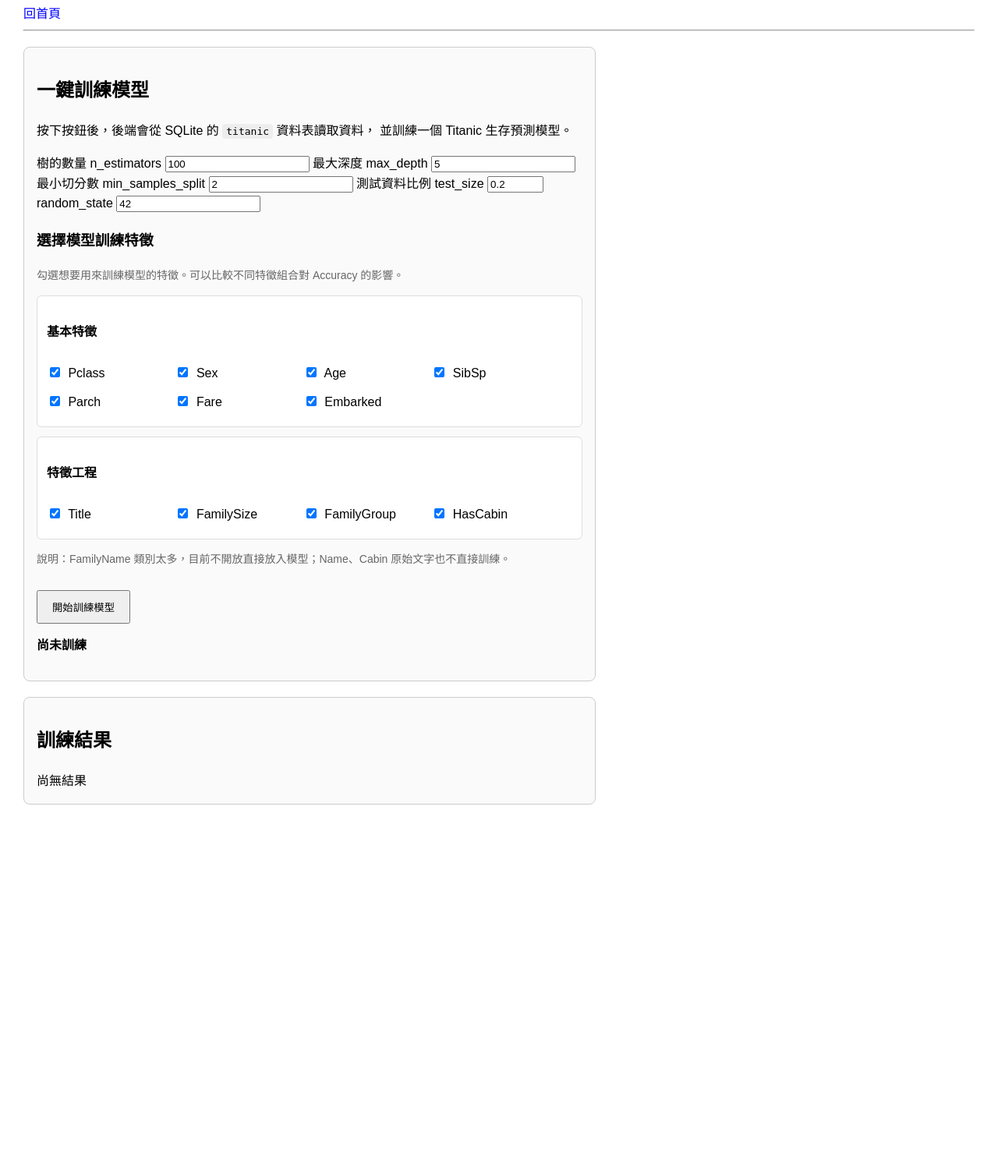
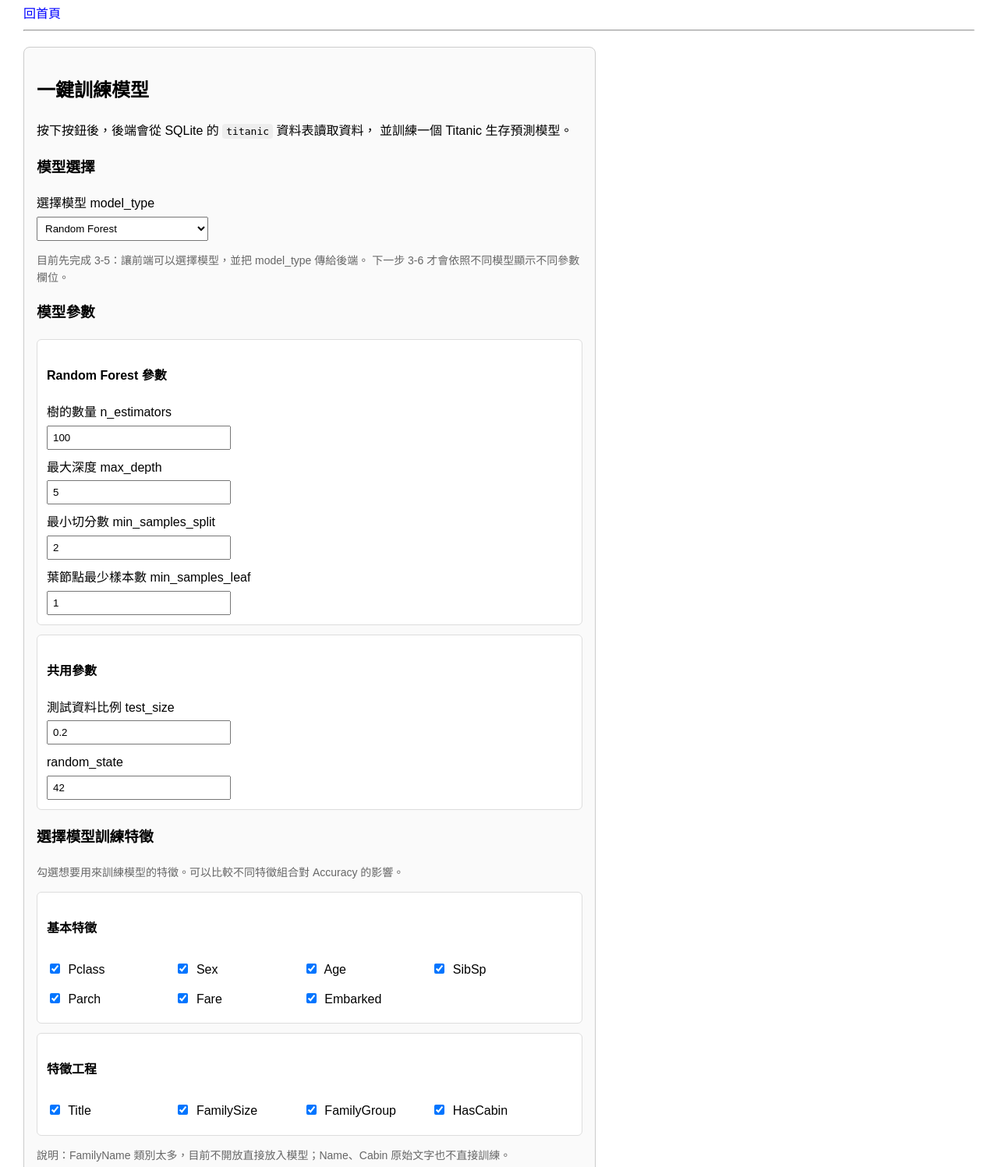
Before and after one commit to likaisuwork9616/Kai_ML_Ajax_titanic, a Flask app: page /ml in a window 1280 px wide. Shown: the part 198-1695 px from the top of the page at 78% size. Before the commit the page ends 1230 px from the top, so only its background shows below. Run offline with Flask 3, Linux system fonts and the light colour scheme.

Commit message:
增加更多模型

```diff
--- a/app.py
+++ b/app.py
@@ -7,7 +7,8 @@ from datetime import datetime
 
 from flask import Flask, jsonify, request, render_template
 from sklearn.model_selection import train_test_split
-from sklearn.ensemble import RandomForestClassifier
+from sklearn.ensemble import RandomForestClassifier, GradientBoostingClassifier
+from sklearn.linear_model import LogisticRegression
 from sklearn.metrics import accuracy_score
 
 app = Flask(__name__)
@@ -244,6 +245,93 @@ def save_model_info(info):
 
     with open(MODEL_INFO_PATH, "w", encoding="utf-8") as f:
         json.dump(info, f, ensure_ascii=False, indent=4)
+
+def build_model(model_type, params):
+    """
+    根據 model_type 建立不同的機器學習模型。
+
+    回傳：
+    model：真正要訓練的模型
+    model_name：模型名稱，存到 model_info.json
+    best_params：本次模型使用的參數
+    """
+
+    test_size = float(params.get("test_size", 0.2))
+    random_state = int(params.get("random_state", 42))
+
+    if model_type == "random_forest":
+        n_estimators = int(params.get("n_estimators", 100))
+        max_depth = int(params.get("max_depth", 5))
+        min_samples_split = int(params.get("min_samples_split", 2))
+        min_samples_leaf = int(params.get("min_samples_leaf", 1))
+
+        model = RandomForestClassifier(
+            n_estimators=n_estimators,
+            max_depth=max_depth,
+            min_samples_split=min_samples_split,
+            min_samples_leaf=min_samples_leaf,
+            random_state=random_state
+        )
+
+        model_name = "RandomForestClassifier"
+
+        best_params = {
+            "n_estimators": n_estimators,
+            "max_depth": max_depth,
+            "min_samples_split": min_samples_split,
+            "min_samples_leaf": min_samples_leaf,
+            "test_size": test_size,
+            "random_state": random_state
+        }
+
+    elif model_type == "logistic_regression":
+        C = float(params.get("C", 1.0))
+        max_iter = int(params.get("max_iter", 1000))
+        solver = params.get("solver", "liblinear")
+
+        model = LogisticRegression(
+            C=C,
+            max_iter=max_iter,
+            solver=solver,
+            random_state=random_state
+        )
+
+        model_name = "LogisticRegression"
+
+        best_params = {
+            "C": C,
+            "max_iter": max_iter,
+            "solver": solver,
+            "test_size": test_size,
+            "random_state": random_state
+        }
+
+    elif model_type == "gradient_boosting":
+        n_estimators = int(params.get("n_estimators", 100))
+        learning_rate = float(params.get("learning_rate", 0.1))
+        max_depth = int(params.get("max_depth", 3))
+
+        model = GradientBoostingClassifier(
+            n_estimators=n_estimators,
+            learning_rate=learning_rate,
+            max_depth=max_depth,
+            random_state=random_state
+        )
+
+        model_name = "GradientBoostingClassifier"
+
+        best_params = {
+            "n_estimators": n_estimators,
+            "learning_rate": learning_rate,
+            "max_depth": max_depth,
+            "test_size": test_size,
+            "random_state": random_state
+        }
+
+    else:
+        raise ValueError(f"不支援的模型類型：{model_type}")
+
+    return model, model_name, best_params
 
 
 # ============================================================
@@ -733,9 +821,23 @@ def train_titanic_model():
         # 讀取前端從 ml.html 傳來的超參數
         params = request.get_json() or {}
 
-        n_estimators = int(params.get("n_estimators", 100))
-        max_depth = int(params.get("max_depth", 5))
-        min_samples_split = int(params.get("min_samples_split", 2))
+        # 3-1 新增：讀取模型類型
+        # 目前先只支援 random_forest，後面 3-2、3-4 再加入其他模型
+        model_type = params.get("model_type", "random_forest")
+
+        allowed_model_types = [
+            "random_forest",
+            "logistic_regression",
+            "gradient_boosting"
+        ]
+
+        if model_type not in allowed_model_types:
+            return jsonify({
+                "error": "不支援的模型類型",
+                "model_type": model_type,
+                "allowed_model_types": allowed_model_types
+            }), 400
+
         test_size = float(params.get("test_size", 0.2))
         random_state = int(params.get("random_state", 42))
 
@@ -783,13 +885,8 @@ def train_titanic_model():
             stratify=y
         )
 
-        # 5-2：訓練一個簡單的隨機森林模型
-        model = RandomForestClassifier(
-            n_estimators=n_estimators,
-            max_depth=max_depth,
-            min_samples_split=min_samples_split,
-            random_state=random_state
-        )
+        # 3-3：用 build_model() 統一建立模型
+        model, model_name, best_params = build_model(model_type, params)
 
         model.fit(X_train, y_train)
 
@@ -827,15 +924,10 @@ def train_titanic_model():
         model_info = {
         "trained": True,
         "message": "模型已訓練完成",
-        "model": "RandomForestClassifier",
+        "model_type": model_type,
+        "model": model_name,
         "accuracy": round(accuracy, 4),
-        "best_params": {
-            "n_estimators": model.n_estimators,
-            "max_depth": model.max_depth,
-            "min_samples_split": model.min_samples_split,
-            "test_size": test_size,
-            "random_state": model.random_state
-        },
+        "best_params": best_params,
         "selected_features": selected_features,
         "features": list(X.columns),
         "preprocessing_info": preprocessing_info,
@@ -871,6 +963,7 @@ def train_titanic_model():
         # 回傳訓練結果給前端
         return jsonify({
             "message": "training completed",
+            "model_type": model_type,
             "model": model_info["model"],
             "rows": model_info["rows"],
             "features": model_info["features"],
@@ -923,16 +1016,12 @@ def check_model_status():
     return jsonify({
     "trained": True,
     "message": model_info.get("message", "模型已訓練完成"),
+    "model_type": model_info.get("model_type"),
     "model": model_info.get("model"),
     "accuracy": model_info.get("accuracy"),
     "best_params": model_info.get("best_params"),
-
-    # 2-9 新增：顯示使用者勾選的原始特徵
     "selected_features": model_info.get("selected_features"),
-
-    # 訓練後實際進模型的欄位，包含 one-hot encoding 後的欄位
     "features": model_info.get("features"),
-
     "rows": model_info.get("rows"),
     "train_size": model_info.get("train_size"),
     "test_size": model_info.get("test_size"),
--- a/templates/ml.html
+++ b/templates/ml.html
@@ -26,6 +26,18 @@
         button:disabled {
             cursor: not-allowed;
             opacity: 0.6;
+        }
+
+        label {
+            display: block;
+            margin-top: 10px;
+        }
+
+        input,
+        select {
+            padding: 6px;
+            margin-top: 4px;
+            width: 220px;
         }
 
         .card {
@@ -102,11 +114,20 @@
 
         .feature-checkbox input {
             margin-right: 6px;
+            width: auto;
         }
 
         .small-note {
             color: #666;
             font-size: 14px;
+        }
+
+        .model-param-group {
+            margin-top: 12px;
+            padding: 12px;
+            border: 1px solid #ddd;
+            border-radius: 6px;
+            background-color: white;
         }
     </style>
 </head>
@@ -132,6 +153,44 @@
             並訓練一個 Titanic 生存預測模型。
         </p>
 
+        <!-- 3-5 新增：模型選擇下拉選單 -->
+        <h3>模型選擇</h3>
+
+        <label for="modelTypeInput">選擇模型 model_type</label>
+        <select id="modelTypeInput">
+            <option value="logistic_regression">Logistic Regression</option>
+            <option value="random_forest" selected>Random Forest</option>
+            <option value="gradient_boosting">Gradient Boosting</option>
+        </select>
+
+        <p class="small-note">
+            目前先完成 3-5：讓前端可以選擇模型，並把 model_type 傳給後端。
+            下一步 3-6 才會依照不同模型顯示不同參數欄位。
+        </p>
+
+        <h3>模型參數</h3>
+
+        <!-- Logistic Regression 參數 -->
+        <div id="logisticParams" class="model-param-group">
+            <h4>Logistic Regression 參數</h4>
+
+            <label>C</label>
+            <input id="cInput" type="number" value="1.0" min="0.01" step="0.01">
+
+            <label>max_iter</label>
+            <input id="maxIterInput" type="number" value="1000" min="100" step="100">
+
+            <label>solver</label>
+            <select id="solverInput">
+                <option value="liblinear" selected>liblinear</option>
+                <option value="lbfgs">lbfgs</option>
+            </select>
+        </div>
+
+        <!-- Random Forest 參數 -->
+        <div id="randomForestParams" class="model-param-group">
+            <h4>Random Forest 參數</h4>
+
             <label>樹的數量 n_estimators</label>
             <input id="nEstimatorsInput" type="number" value="100" min="10">
 
@@ -141,11 +200,34 @@
             <label>最小切分數 min_samples_split</label>
             <input id="minSamplesSplitInput" type="number" value="2" min="2">
 
+            <label>葉節點最少樣本數 min_samples_leaf</label>
+            <input id="minSamplesLeafInput" type="number" value="1" min="1">
+        </div>
+
+        <!-- Gradient Boosting 參數 -->
+        <div id="gradientBoostingParams" class="model-param-group">
+            <h4>Gradient Boosting 參數</h4>
+
+            <label>弱學習器數量 n_estimators</label>
+            <input id="gbEstimatorsInput" type="number" value="100" min="10">
+
+            <label>學習率 learning_rate</label>
+            <input id="learningRateInput" type="number" value="0.1" min="0.01" max="1" step="0.01">
+
+            <label>最大深度 max_depth</label>
+            <input id="gbMaxDepthInput" type="number" value="3" min="1">
+        </div>
+
+        <!-- 共用參數 -->
+        <div class="model-param-group">
+            <h4>共用參數</h4>
+
             <label>測試資料比例 test_size</label>
             <input id="testSizeInput" type="number" value="0.2" min="0.1" max="0.5" step="0.05">
 
             <label>random_state</label>
             <input id="randomStateInput" type="number" value="42">
+        </div>
 
         <div class="feature-section">
             <h3>選擇模型訓練特徵</h3>
@@ -224,8 +306,6 @@
 
         <button id="trainButton">開始訓練模型</button>
 
-
-
         <p id="statusText" class="status">尚未訓練</p>
     </div>
 
@@ -253,6 +333,7 @@
             if (result.trained === true) {
                 statusBox.innerHTML = `
                     <p>目前狀態：模型已訓練完成</p>
+                    <p>模型類型：${result.model_type ?? result.model ?? "未提供"}</p>
                     <p>Accuracy：${result.accuracy ?? "未提供"}</p>
                     <p>最佳參數：${JSON.stringify(result.best_params ?? {})}</p>
                 `;
@@ -269,6 +350,32 @@
         const trainButton = document.getElementById("trainButton");
         const statusText = document.getElementById("statusText");
         const resultArea = document.getElementById("resultArea");
+        const modelTypeInput = document.getElementById("modelTypeInput");
+
+        const logisticParams = document.getElementById("logisticParams");
+        const randomForestParams = document.getElementById("randomForestParams");
+        const gradientBoostingParams = document.getElementById("gradientBoostingParams");
+
+        function updateParamFields() {
+            const modelType = modelTypeInput.value;
+
+            logisticParams.style.display = "none";
+            randomForestParams.style.display = "none";
+            gradientBoostingParams.style.display = "none";
+
+            if (modelType === "logistic_regression") {
+                logisticParams.style.display = "block";
+            } else if (modelType === "random_forest") {
+                randomForestParams.style.display = "block";
+            } else if (modelType === "gradient_boosting") {
+                gradientBoostingParams.style.display = "block";
+            }
+        }
+
+        modelTypeInput.addEventListener("change", updateParamFields);
+
+        // 頁面一打開時，先根據預設模型顯示對應參數
+        updateParamFields();
 
         function getSelectedFeatures() {
             const checkedBoxes = document.querySelectorAll('input[name="modelFeature"]:checked');
@@ -289,7 +396,6 @@
             resultArea.innerHTML = "訓練中...";
 
             try {
-                // POST JSON 給後端
                 const selectedFeatures = getSelectedFeatures();
 
                 if (selectedFeatures.length === 0) {
@@ -302,22 +408,68 @@
                     return;
                 }
 
-                const trainParams = {
-                    n_estimators: Number(document.getElementById("nEstimatorsInput").value),
-                    max_depth: Number(document.getElementById("maxDepthInput").value),
-                    min_samples_split: Number(document.getElementById("minSamplesSplitInput").value),
+                // 3-5 新增：取得使用者選擇的模型
+                const modelType = document.getElementById("modelTypeInput").value;
+
+                let trainParams = {
                     test_size: Number(document.getElementById("testSizeInput").value),
-                    random_state: Number(document.getElementById("randomStateInput").value),
-                    selected_features: selectedFeatures
+                    random_state: Number(document.getElementById("randomStateInput").value)
                 };
-                console.log("送到後端的訓練參數：", trainParams);
+
+                if (modelType === "logistic_regression") {
+                    trainParams.C = Number(document.getElementById("cInput").value);
+                    trainParams.max_iter = Number(document.getElementById("maxIterInput").value);
+                    trainParams.solver = document.getElementById("solverInput").value;
+                }
+
+                if (modelType === "random_forest") {
+                    trainParams.n_estimators = Number(document.getElementById("nEstimatorsInput").value);
+                    trainParams.max_depth = Number(document.getElementById("maxDepthInput").value);
+                    trainParams.min_samples_split = Number(document.getElementById("minSamplesSplitInput").value);
+                    trainParams.min_samples_leaf = Number(document.getElementById("minSamplesLeafInput").value);
+                }
+
+                if (modelType === "gradient_boosting") {
+                    trainParams.n_estimators = Number(document.getElementById("gbEstimatorsInput").value);
+                    trainParams.learning_rate = Number(document.getElementById("learningRateInput").value);
+                    trainParams.max_depth = Number(document.getElementById("gbMaxDepthInput").value);
+                }
+
+                /*
+                    3-5 重點：
+                    送給後端時多帶 model_type。
+
+                    我這裡同時保留 selected_features 在外層，
+                    因為你原本 app.py 很可能是用 data.get("selected_features") 取得。
+                */
+                const requestData = {
+                    model_type: modelType,
+                    params: trainParams,
+                    selected_features: selectedFeatures,
+
+                    // 保留共用格式
+                    test_size: trainParams.test_size,
+                    random_state: trainParams.random_state,
+
+                    // 保留舊格式，避免後端還在讀外層參數時壞掉
+                    n_estimators: trainParams.n_estimators,
+                    max_depth: trainParams.max_depth,
+                    min_samples_split: trainParams.min_samples_split,
+                    min_samples_leaf: trainParams.min_samples_leaf,
+                    C: trainParams.C,
+                    max_iter: trainParams.max_iter,
+                    solver: trainParams.solver,
+                    learning_rate: trainParams.learning_rate
+                };
+
+                console.log("送到後端的訓練資料：", requestData);
 
                 const response = await fetch("/api/ml/train", {
                     method: "POST",
                     headers: {
                         "Content-Type": "application/json"
                     },
-                    body: JSON.stringify(trainParams)
+                    body: JSON.stringify(requestData)
                 });
 
                 // 把後端回傳的 JSON 轉成 JavaScript 物件
@@ -338,35 +490,14 @@
                     return;
                 }
 
-                /*
-                    這行是為了兼容兩種後端格式：
-
-                    格式 1：
-                    {
-                        result: {
-                            accuracy: 0.8
-                        }
-                    }
-
-                    格式 2：
-                    {
-                        accuracy: 0.8
-                    }
-
-                    你的目前格式是格式 2。
-                */
                 const result = data.result || data;
 
-                // 後端實際回傳的是 rows / train_size / test_size
-                // 不是 total_samples / train_samples / test_samples
                 statusText.textContent = "模型訓練完成";
                 statusText.className = "status success";
 
                 // 訓練完成後，重新讀取模型狀態
                 loadModelStatus();
 
-                // selectedFeatures：使用者原本勾選的特徵
-                // features：one-hot encoding 後模型實際使用的欄位
                 const selectedFeaturesResult = result.selected_features || [];
                 const features = result.features || [];
 
@@ -382,6 +513,10 @@
                         <tr>
                             <td>訊息</td>
                             <td>${result.message}</td>
+                        </tr>
+                        <tr>
+                            <td>模型類型 model_type</td>
+                            <td>${result.model_type ?? modelType}</td>
                         </tr>
                         <tr>
                             <td>模型</td>
@@ -476,7 +611,6 @@
                 `;
 
             } catch (error) {
-                // 例如 API 路徑錯誤、Flask 沒開、JSON 格式錯誤等
                 statusText.textContent = "訓練失敗";
                 statusText.className = "status error";
 
@@ -485,7 +619,6 @@
                 `;
 
             } finally {
-                // 不管成功或失敗，都讓按鈕恢復可點擊
                 trainButton.disabled = false;
             }
         });
```
Also changed, not shown: models/model_info.json (+18 -12 lines), README.md. Lines whose indentation alone changed are shown as unchanged.
